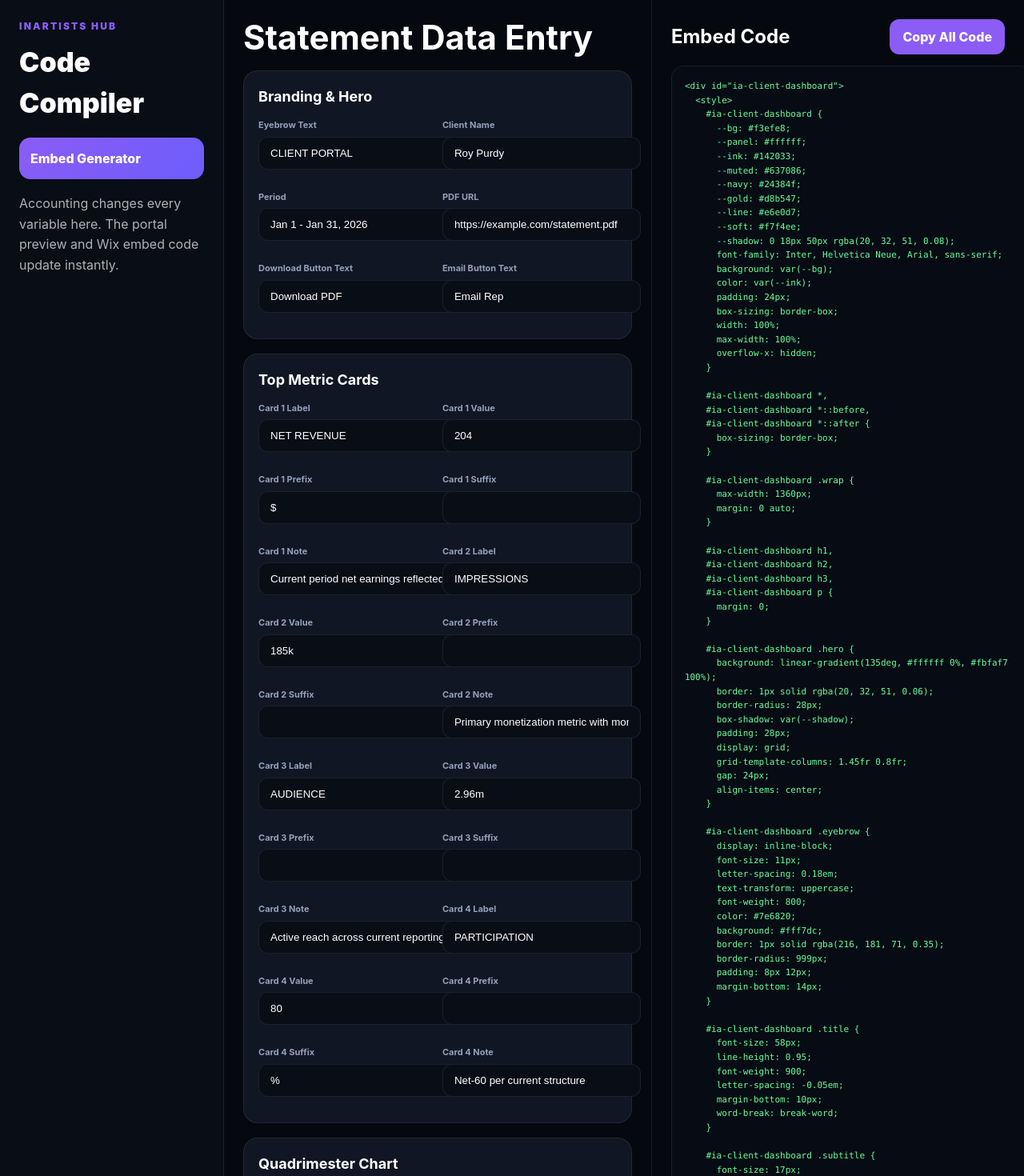
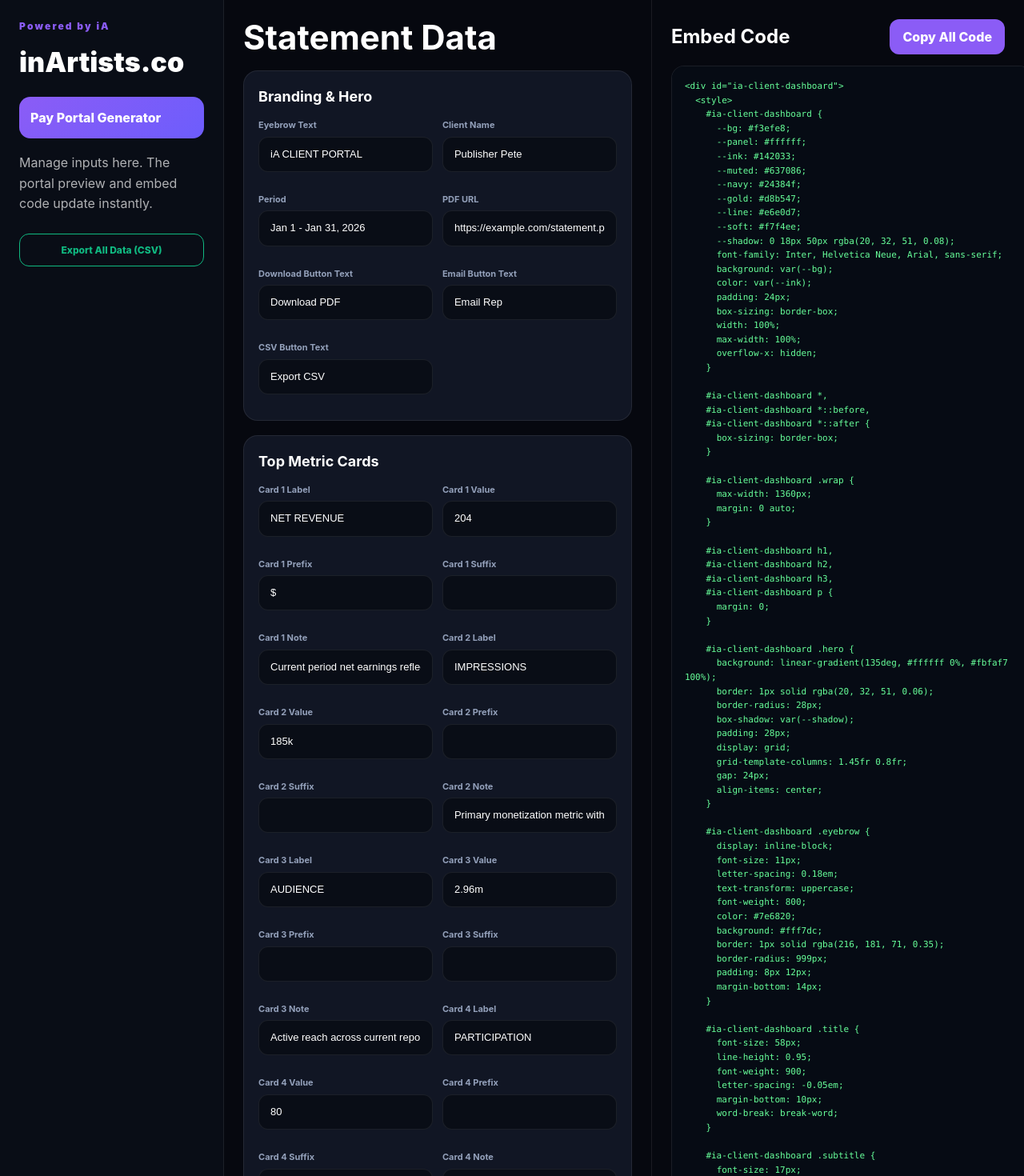
Before and after one commit to samleigh/ia-platform, a React (Vite) app: page / in a window 1280 px wide. Shown: the top 1470 px of the page at 80% size. Built offline with nearby package versions, Linux system fonts and the light colour scheme.

Commit message:
3_11_Update
CSV Export

```diff
--- a/src/App.jsx
+++ b/src/App.jsx
@@ -13,17 +13,18 @@ const PLATFORM_OPTIONS = [
 ];
 
 const defaultData = {
-  eyebrowText: "CLIENT PORTAL",
-  clientName: "Roy Purdy",
+  eyebrowText: "iA CLIENT PORTAL",
+  clientName: "Publisher Pete",
   period: "Jan 1 - Jan 31, 2026",
 
   pdfUrl: "https://example.com/statement.pdf",
   emailButtonText: "Email Rep",
   downloadButtonText: "Download PDF",
-
-  repName: "Sam Leigh",
+  csvButtonText: "Export CSV",
+
+  repName: "Random Rep",
   repRole: "Managing Partner",
-  repEmail: "Sam@inArtists.co",
+  repEmail: "my@emailhere.com",
   repPhoto:
     "https://static.wixstatic.com/media/d6e6bf_84677ff6497648f48a455a306fc544fe~mv2.png",
 
@@ -376,6 +377,12 @@ function compileEmbed(data, channels, activity) {
       border: 1px solid var(--line);
     }
 
+    #ia-client-dashboard .btn-csv {
+      background: #28a745;
+      color: #fff;
+      box-shadow: 0 14px 28px rgba(40, 167, 69, 0.18);
+    }
+
     #ia-client-dashboard .stats {
       margin-top: 18px;
       display: grid;
@@ -1160,9 +1167,7 @@ function compileEmbed(data, channels, activity) {
         <a href="${escapeHtml(data.pdfUrl)}" class="btn btn-primary" target="_blank" rel="noopener noreferrer">${escapeHtml(
     data.downloadButtonText
   )}</a>
-        <a href="mailto:${escapeHtml(
-          data.repEmail
-        )}" class="btn btn-secondary">${escapeHtml(data.emailButtonText)}</a>
+        <button class="btn btn-csv" onclick="window.exportPortalData()">${escapeHtml(data.csvButtonText || "Export CSV")}</button>
       </div>
     </div>
 
@@ -1318,13 +1323,194 @@ function compileEmbed(data, channels, activity) {
       </div>
     </div>
   </div>
+</div>
+
+<script>
+  window.exportPortalData = function() {
+    const data = {
+      clientName: "${escapeHtml(data.clientName)}",
+      period: "${escapeHtml(data.period)}",
+      stat1Label: "${escapeHtml(data.stat1Label)}",
+      stat1Value: "${escapeHtml(data.stat1Value)}",
+      stat2Label: "${escapeHtml(data.stat2Label)}",
+      stat2Value: "${escapeHtml(data.stat2Value)}",
+      stat3Label: "${escapeHtml(data.stat3Label)}",
+      stat3Value: "${escapeHtml(data.stat3Value)}",
+      stat4Label: "${escapeHtml(data.stat4Label)}",
+      stat4Value: "${escapeHtml(data.stat4Value)}",
+      chartTitle: "${escapeHtml(data.chartTitle)}",
+      m1Label: "${escapeHtml(data.m1Label)}",
+      m1Value: "${escapeHtml(data.m1Value)}",
+      m2Label: "${escapeHtml(data.m2Label)}",
+      m2Value: "${escapeHtml(data.m2Value)}",
+      m3Label: "${escapeHtml(data.m3Label)}",
+      m3Value: "${escapeHtml(data.m3Value)}",
+      m4Label: "${escapeHtml(data.m4Label)}",
+      m4Value: "${escapeHtml(data.m4Value)}"
+    };
+
+    const csvContent = [
+      "Client Portal Data Export",
+      \`Client: \${data.clientName}\`,
+      \`Period: \${data.period}\`,
+      \`Generated: \${new Date().toLocaleString()}\`,
+      "",
+      "=== KEY METRICS ===",
+      "Metric,Value",
+      \`\${data.stat1Label},\${data.stat1Value}\`,
+      \`\${data.stat2Label},\${data.stat2Value}\`,
+      \`\${data.stat3Label},\${data.stat3Value}\`,
+      \`\${data.stat4Label},\${data.stat4Value}\`,
+      "",
+      "=== MONTHLY REVENUE ===",
+      "Month,Revenue",
+      \`\${data.m1Label},\${data.m1Value}\`,
+      \`\${data.m2Label},\${data.m2Value}\`,
+      \`\${data.m3Label},\${data.m3Value}\`,
+      \`\${data.m4Label},\${data.m4Value}\`
+    ].join("\\n");
+
+    const blob = new Blob([csvContent], { type: "text/csv;charset=utf-8;" });
+    const link = document.createElement("a");
+    const url = URL.createObjectURL(blob);
+    link.setAttribute("href", url);
+    link.setAttribute("download", \`\${data.clientName.replace(/[^a-zA-Z0-9]/g, "_")}_portal_data.csv\`);
+    link.style.visibility = "hidden";
+    document.body.appendChild(link);
+    link.click();
+    document.body.removeChild(link);
+    URL.revokeObjectURL(url);
+  };
+</script>
 </div>`;
+}
+
+function escapeCsvValue(value) {
+  const stringValue = String(value ?? "");
+  // Escape quotes by doubling them and wrap in quotes if contains comma, quote, or newline
+  if (stringValue.includes(",") || stringValue.includes('"') || stringValue.includes("\n")) {
+    return `"${stringValue.replace(/"/g, '""')}"`;
+  }
+  return stringValue;
+}
+
+function downloadCsv(csvContent, filename) {
+  const blob = new Blob([csvContent], { type: "text/csv;charset=utf-8;" });
+  const link = document.createElement("a");
+  const url = URL.createObjectURL(blob);
+  link.setAttribute("href", url);
+  link.setAttribute("download", filename);
+  link.style.visibility = "hidden";
+  document.body.appendChild(link);
+  link.click();
+  document.body.removeChild(link);
+  URL.revokeObjectURL(url);
+}
+
+function exportChannelsToCsv(channels, clientName, period) {
+  const headers = ["Platform", "Gross", "Net", "Audience", "Status"];
+  const rows = channels.map(channel => [
+    escapeCsvValue(channel.platform),
+    escapeCsvValue(channel.gross),
+    escapeCsvValue(channel.net),
+    escapeCsvValue(channel.audience),
+    escapeCsvValue(channel.status)
+  ]);
+
+  const csvContent = [
+    `Channel Earnings Report - ${escapeCsvValue(clientName)}`,
+    `Period: ${escapeCsvValue(period)}`,
+    `Generated: ${new Date().toLocaleString()}`,
+    "",
+    headers.join(","),
+    ...rows.map(row => row.join(","))
+  ].join("\n");
+
+  const filename = `${clientName.replace(/[^a-zA-Z0-9]/g, "_")}_channels_${period.replace(/[^a-zA-Z0-9]/g, "_")}.csv`;
+  downloadCsv(csvContent, filename);
+}
+
+function exportActivityToCsv(activity, clientName, period) {
+  const headers = ["Number", "Title", "Meta"];
+  const rows = activity.map(item => [
+    escapeCsvValue(item.number),
+    escapeCsvValue(item.title),
+    escapeCsvValue(item.meta)
+  ]);
+
+  const csvContent = [
+    `Recent Activity Report - ${escapeCsvValue(clientName)}`,
+    `Period: ${escapeCsvValue(period)}`,
+    `Generated: ${new Date().toLocaleString()}`,
+    "",
+    headers.join(","),
+    ...rows.map(row => row.join(","))
+  ].join("\n");
+
+  const filename = `${clientName.replace(/[^a-zA-Z0-9]/g, "_")}_activity_${period.replace(/[^a-zA-Z0-9]/g, "_")}.csv`;
+  downloadCsv(csvContent, filename);
+}
+
+function exportAllDataToCsv(data, channels, activity) {
+  const csvContent = [
+    `Complete Portal Data Export - ${escapeCsvValue(data.clientName)}`,
+    `Period: ${escapeCsvValue(data.period)}`,
+    `Generated: ${new Date().toLocaleString()}`,
+    "",
+    "=== PORTAL METRICS ===",
+    "Metric,Value",
+    `Client Name,${escapeCsvValue(data.clientName)}`,
+    `Period,${escapeCsvValue(data.period)}`,
+    `PDF URL,${escapeCsvValue(data.pdfUrl)}`,
+    "",
+    `=== TOP METRICS ===`,
+    `${escapeCsvValue(data.stat1Label)},${escapeCsvValue(data.stat1Prefix + data.stat1Value + data.stat1Suffix)}`,
+    `${escapeCsvValue(data.stat2Label)},${escapeCsvValue(data.stat2Prefix + data.stat2Value + data.stat2Suffix)}`,
+    `${escapeCsvValue(data.stat3Label)},${escapeCsvValue(data.stat3Prefix + data.stat3Value + data.stat3Suffix)}`,
+    `${escapeCsvValue(data.stat4Label)},${escapeCsvValue(data.stat4Prefix + data.stat4Value + data.stat4Suffix)}`,
+    "",
+    "=== CHANNEL EARNINGS ===",
+    "Platform,Gross,Net,Audience,Status",
+    ...channels.map(channel => [
+      escapeCsvValue(channel.platform),
+      escapeCsvValue(channel.gross),
+      escapeCsvValue(channel.net),
+      escapeCsvValue(channel.audience),
+      escapeCsvValue(channel.status)
+    ].join(",")),
+    "",
+    "=== RECENT ACTIVITY ===",
+    "Number,Title,Meta",
+    ...activity.map(item => [
+      escapeCsvValue(item.number),
+      escapeCsvValue(item.title),
+      escapeCsvValue(item.meta)
+    ].join(",")),
+    "",
+    "=== REPRESENTATIVE INFO ===",
+    "Field,Value",
+    `Name,${escapeCsvValue(data.repName)}`,
+    `Role,${escapeCsvValue(data.repRole)}`,
+    `Email,${escapeCsvValue(data.repEmail)}`,
+    `Participation %,${escapeCsvValue(data.participationPercent)}`
+  ].join("\n");
+
+  const filename = `${data.clientName.replace(/[^a-zA-Z0-9]/g, "_")}_complete_export_${new Date().toISOString().split('T')[0]}.csv`;
+  downloadCsv(csvContent, filename);
 }
 
 function Field({ label, value, onChange, type = "text" }) {
   return (
-    <div style={{ marginBottom: 14 }}>
-      <div style={{ fontSize: 11, color: "#93a0ba", fontWeight: 700, marginBottom: 6 }}>{label}</div>
+    <div style={{ marginBottom: 14, display: "flex", flexDirection: "column" }}>
+      <div style={{
+        fontSize: 11,
+        color: "#93a0ba",
+        fontWeight: 700,
+        marginBottom: 6,
+        minHeight: 16,
+        display: "flex",
+        alignItems: "center"
+      }}>{label}</div>
       <input
         type={type}
         value={value}
@@ -1336,7 +1522,11 @@ function Field({ label, value, onChange, type = "text" }) {
           border: "1px solid rgba(255,255,255,0.08)",
           borderRadius: 12,
           padding: "12px 14px",
-          outline: "none"
+          outline: "none",
+          fontSize: 13,
+          lineHeight: 1.4,
+          boxSizing: "border-box",
+          minHeight: 44
         }}
       />
     </div>
@@ -1421,9 +1611,9 @@ export default function InArtistsMasterHub() {
     >
       <aside style={{ padding: 24, borderRight: "1px solid rgba(255,255,255,0.08)", background: "#090d16" }}>
         <div style={{ color: "#8b5cf6", fontSize: 12, fontWeight: 900, letterSpacing: "0.18em", marginBottom: 10 }}>
-          INARTISTS HUB
-        </div>
-        <div style={{ fontSize: 34, fontWeight: 900, marginBottom: 18 }}>Code Compiler</div>
+          Powered by iA
+        </div>
+        <div style={{ fontSize: 34, fontWeight: 900, marginBottom: 18 }}>inArtists.co</div>
         <div
           style={{
             background: "linear-gradient(135deg,#8b5cf6,#6d5dfc)",
@@ -1432,29 +1622,58 @@ export default function InArtistsMasterHub() {
             fontWeight: 800
           }}
         >
-          Embed Generator
+          Pay Portal Generator
         </div>
         <div style={{ marginTop: 18, color: "rgba(255,255,255,0.68)", lineHeight: 1.6 }}>
-          Accounting changes every variable here. The portal preview and Wix embed code update instantly.
+          Manage inputs here. The portal preview and embed code update instantly.
+        </div>
+
+        <div style={{ marginTop: 24 }}>
+          <button
+            onClick={() => exportAllDataToCsv(data, channels, activity)}
+            style={{
+              width: "100%",
+              border: "1px solid #10b981",
+              background: "transparent",
+              color: "#10b981",
+              borderRadius: 12,
+              padding: "12px 14px",
+              fontWeight: 800,
+              cursor: "pointer",
+              fontSize: 12,
+              transition: "all 0.2s ease"
+            }}
+            onMouseOver={(e) => {
+              e.target.style.background = "#10b981";
+              e.target.style.color = "#090d16";
+            }}
+            onMouseOut={(e) => {
+              e.target.style.background = "transparent";
+              e.target.style.color = "#10b981";
+            }}
+          >
+            Export All Data (CSV)
+          </button>
         </div>
       </aside>
 
       <main style={{ padding: 24, overflowY: "auto", borderRight: "1px solid rgba(255,255,255,0.08)" }}>
-        <h1 style={{ marginTop: 0, fontSize: 42, marginBottom: 18 }}>Statement Data Entry</h1>
+        <h1 style={{ marginTop: 0, fontSize: 42, marginBottom: 18 }}>Statement Data</h1>
 
         <Section title="Branding & Hero">
-          <div style={{ display: "grid", gridTemplateColumns: "1fr 1fr", gap: 12 }}>
+          <div style={{ display: "grid", gridTemplateColumns: "1fr 1fr", gap: 12, alignItems: "start" }}>
             <Field label="Eyebrow Text" value={data.eyebrowText} onChange={(v) => update("eyebrowText", v)} />
             <Field label="Client Name" value={data.clientName} onChange={(v) => update("clientName", v)} />
             <Field label="Period" value={data.period} onChange={(v) => update("period", v)} />
             <Field label="PDF URL" value={data.pdfUrl} onChange={(v) => update("pdfUrl", v)} />
             <Field label="Download Button Text" value={data.downloadButtonText} onChange={(v) => update("downloadButtonText", v)} />
             <Field label="Email Button Text" value={data.emailButtonText} onChange={(v) => update("emailButtonText", v)} />
+            <Field label="CSV Button Text" value={data.csvButtonText || "Export CSV"} onChange={(v) => update("csvButtonText", v)} />
           </div>
         </Section>
 
         <Section title="Top Metric Cards">
-          <div style={{ display: "grid", gridTemplateColumns: "1fr 1fr", gap: 12 }}>
+          <div style={{ display: "grid", gridTemplateColumns: "1fr 1fr", gap: 12, alignItems: "start" }}>
             <Field label="Card 1 Label" value={data.stat1Label} onChange={(v) => update("stat1Label", v)} />
             <Field label="Card 1 Value" value={data.stat1Value} onChange={(v) => update("stat1Value", v)} />
             <Field label="Card 1 Prefix" value={data.stat1Prefix} onChange={(v) => update("stat1Prefix", v)} />
@@ -1550,12 +1769,12 @@ export default function InArtistsMasterHub() {
         </Section>
 
        <Section title="Channel Rows">
+  <div style={{ display: "flex", justifyContent: "space-between", alignItems: "center", marginBottom: 10 }}>
     <div
       style={{
         display: "grid",
         gridTemplateColumns: "1.1fr 1fr 1fr 1fr 1fr auto",
         gap: 10,
-      marginBottom: 10,
         fontSize: 11,
         color: "#93a0ba",
         fontWeight: 800,
@@ -1571,6 +1790,23 @@ export default function InArtistsMasterHub() {
       <div>Audience</div>
       <div>Status</div>
       <div></div>
+    </div>
+    <button
+      onClick={() => exportChannelsToCsv(channels, data.clientName, data.period)}
+      style={{
+        border: "1px solid #10b981",
+        background: "transparent",
+        color: "#10b981",
+        borderRadius: 10,
+        padding: "8px 12px",
+        fontSize: 11,
+        fontWeight: 700,
+        cursor: "pointer",
+        whiteSpace: "nowrap"
+      }}
+    >
+      Export CSV
+    </button>
   </div>
 
   {channels.map((row, index) => (
@@ -1627,7 +1863,7 @@ export default function InArtistsMasterHub() {
       >
         <option>CURRENT</option>
         <option>PENDING</option>
-        <option>REVIEW</option>
+        <option>IN REVIEW</option>
       </select>
 
       <button
@@ -1664,9 +1900,27 @@ export default function InArtistsMasterHub() {
 </Section>
 
         <Section title="Recent Activity Panel">
+          <div style={{ display: "flex", justifyContent: "space-between", alignItems: "center", marginBottom: 14 }}>
             <div style={{ display: "grid", gridTemplateColumns: "1fr 1fr", gap: 12 }}>
               <Field label="Recent Title" value={data.recentTitle} onChange={(v) => update("recentTitle", v)} />
               <Field label="Recent Subtitle" value={data.recentSubtitle} onChange={(v) => update("recentSubtitle", v)} />
+            </div>
+            <button
+              onClick={() => exportActivityToCsv(activity, data.clientName, data.period)}
+              style={{
+                border: "1px solid #10b981",
+                background: "transparent",
+                color: "#10b981",
+                borderRadius: 10,
+                padding: "8px 12px",
+                fontSize: 11,
+                fontWeight: 700,
+                cursor: "pointer",
+                whiteSpace: "nowrap"
+              }}
+            >
+              Export CSV
+            </button>
           </div>
 
           {activity.map((row, index) => (
@@ -1711,7 +1965,7 @@ export default function InArtistsMasterHub() {
               cursor: "pointer"
             }}
           >
-            + Add Activity Item
+            + Add Activity
           </button>
         </Section>
 
```
Lines whose indentation alone changed are shown as unchanged.
